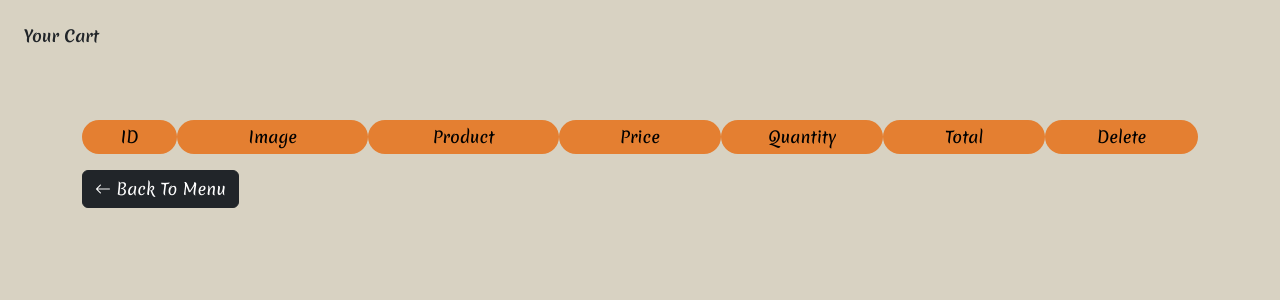
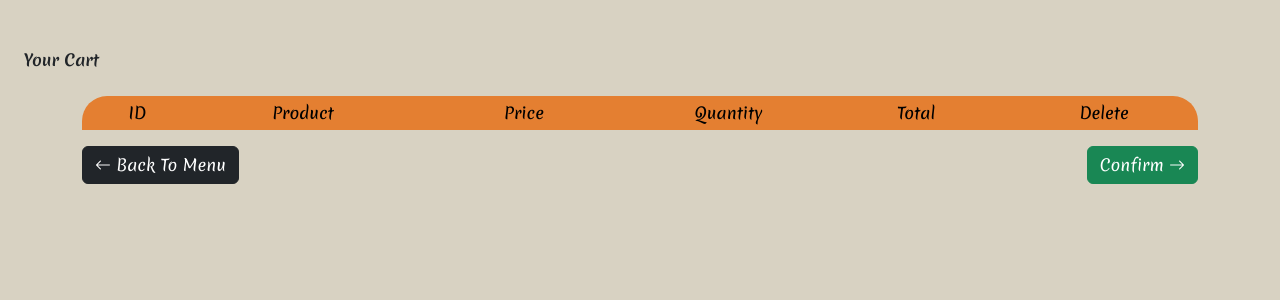
Before and after one commit to menady0/DEPI-Graduation-Project, an Angular app: page /cart in a window 1280 px wide. Shown: the top 300 px of the page. Built offline with nearby package versions, Linux system fonts and the light colour scheme.

Commit message:
added some links I forgot in the header page & changed some styles in the add to cart page

```diff
--- a/src/app/Components/add-to-cart-page/add-to-cart-page.component.css
+++ b/src/app/Components/add-to-cart-page/add-to-cart-page.component.css
@@ -2,13 +2,13 @@
   background-color: #D8D2C2;
   min-height: 100vh;
 }
-.back {
+/* .back {
   position: absolute;
   left: 3vw;
   top: 1em;
   font-size: 24px;
   color: #1E1E1E;
-}
+} */
 .head {
   width: 98%;
   display: flex;
@@ -30,15 +30,22 @@
   background-color:#E47F31 ;
   color:black;
   border: none;
+  /* border-bottom: 1px solid var(--secondColor); */
   padding: 5px 0px;
-  border-radius: 20px;
+  /* border-radius: 20px; */
+}
+#cart-container table thead td:first-child {
+  border-top-left-radius: 25px;
+}
+#cart-container table thead td:last-child {
+  border-top-right-radius: 25px;
 }
 
-  #cart-container table td{
-      border:1 outset #0c0b0b;
-      text-align: center;
-      background-color: #D8D2C2;
-  }
+#cart-container table td{
+    border:1 outset #0c0b0b;
+    text-align: center;
+    background-color: #d8d2c262;
+}
 #cart-container table td:nth-child(1){
   width: 50px;
 }
@@ -86,6 +93,3 @@
   padding: 5px 20px;
   border: none;
 }
-.conf{
-  background-color: #ff6600;
-}
--- a/src/app/Components/add-to-cart-page/add-to-cart-page.component.html
+++ b/src/app/Components/add-to-cart-page/add-to-cart-page.component.html
@@ -1,12 +1,11 @@
 <div class="background">
-  <div class="fw-bold pt-5 p-lg-4">Your Cart</div>
-  <section id="cart-container" class="container my-5">
+  <div class="fw-bold pt-5 p-4">Your Cart</div>
+  <section id="cart-container" class="container">
     <table class="table" w-75 m-auto>
       <thead>
         <tr>
           <td>ID</td>
-          <td>Image</td>
-          <td>Product</td>
+          <td colspan="2">Product</td>
           <td>Price</td>
           <td>Quantity</td>
           <td>Total</td>
@@ -42,7 +41,8 @@
     </table>
     <div class="confirm d-flex justify-content-between">
       <button class=" btn btn-dark" routerLink="/menu"><i class="bi bi-arrow-left"></i> Back To Menu</button>
-      <button class="conf btn" (click)="confirm()" *ngIf="inCard.length > 0">
+      <!-- <button class="conf btn" (click)="confirm()" *ngIf="inCard.length > 0"> -->
+      <button class="btn btn-success" (click)="confirm()">
         Confirm
         <i class="bi bi-arrow-right"></i>
       </button>
--- a/src/app/Components/home-page/children/header/header.component.html
+++ b/src/app/Components/home-page/children/header/header.component.html
@@ -12,7 +12,7 @@
         <li><a routerLink="/home" fragment="reviews" (click)="menuClick()">Reviews</a></li>
       </ul>
       <div class="right-content">
-        <a href="" class="nav-btn">Contact Us</a>
+        <a routerLink="/contact" class="nav-btn">Contact Us</a>
       </div>
     </div>
   </div>
@@ -27,7 +27,7 @@
       </p>
 
       <div class="main-hero" data-aos="flip-down" data-aos-duration="1400" data-aos-delay="400">
-        <a class="btn">Order Now</a>
+        <a class="btn" routerLink="/menu">Order Now</a>
       </div>
     </div>
   </div>
```
